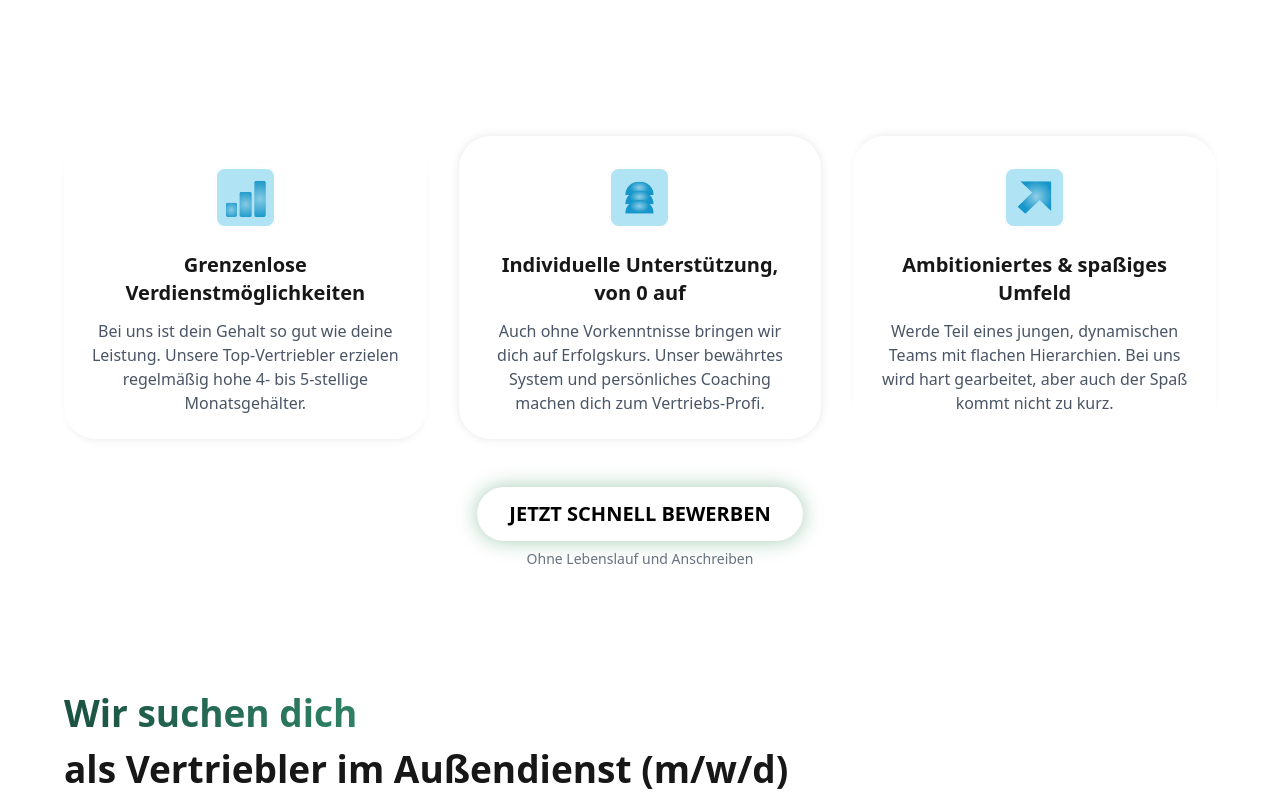
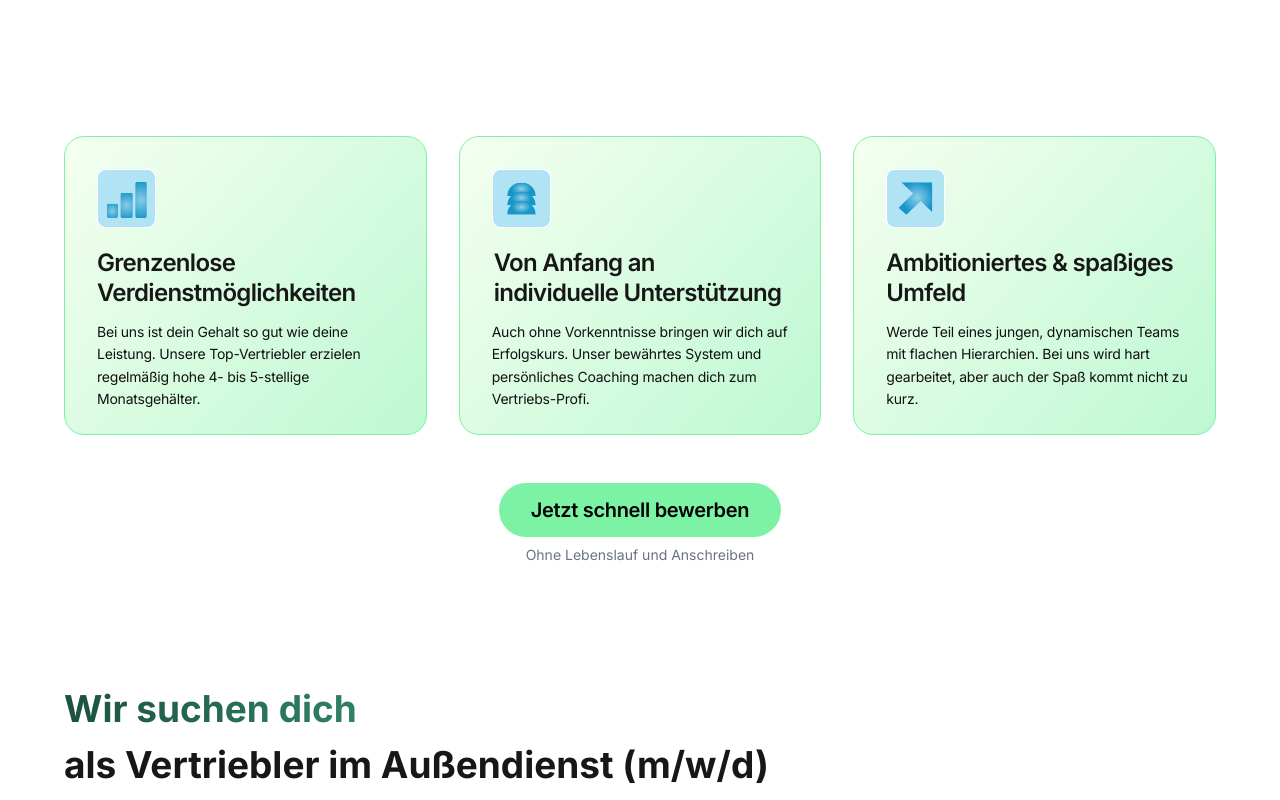
Before and after one commit to mattis-1/sellwell, a Next.js app: page /karriere in a window 1280 px wide. Shown: the part 1440-2240 px from the top of the page. Built offline with nearby package versions, Linux system fonts and the light colour scheme.

Commit message:
nicer design

```diff
--- a/src/app/layout.tsx
+++ b/src/app/layout.tsx
@@ -2,7 +2,7 @@ import type { Metadata } from "next";
 import { Geist, Geist_Mono } from "next/font/google";
 import "./globals.css";
 import { cn } from "@/lib/utils";
-import { Inter } from 'next/font/google'
+import { Inter, Montserrat } from 'next/font/google'
 
 const geistSans = Geist({
   variable: "--font-geist-sans",
@@ -18,6 +18,14 @@ const inter = Inter({
   subsets: ['latin'],
   display: 'swap',
   variable: '--font-inter',
+  weight: ['100', '200', '300', '400', '500', '600', '700', '800', '900'],
+
+});
+
+const montserrat = Montserrat({
+  subsets: ['latin'],
+  display: 'swap',
+  variable: '--font-montserrat',
   weight: ['100', '200', '300', '400', '500', '600', '700', '800', '900'],
 });
 
@@ -36,7 +44,7 @@ export default function RootLayout({
     <html
       lang="de"
       suppressHydrationWarning
-      className={cn(inter.variable, geistSans.variable, geistMono.variable)}
+      className={cn(inter.variable, geistSans.variable, geistMono.variable, montserrat.variable)}
     >
       <body
         className={cn(
--- a/src/modules/karriere-lp/components/benefits.tsx
+++ b/src/modules/karriere-lp/components/benefits.tsx
@@ -35,26 +35,27 @@ export default function SellwellBenefits() {
       <div className="sellwell-container">
 
         <div className="grid grid-cols-1 md:grid-cols-3 gap-8 max-w-6xl mx-auto">
+
           {/* Benefit 1 */}
-          <div className="sellwell-benefit-container-alt-2">
-            <div className="mb-4">
-              <Image
+          <div className="sellwell-benefit-container-alt">
+            <div className="mb-3 mr-auto">
+            <Image
               src="/shx-icon1.svg"
               alt="icon"
               width={75}
               height={75}
               />
             </div>
-            <h3 className="text-xl font-bold mb-3">Grenzenlose Verdienstmöglichkeiten</h3>
-            <p className="text-gray-600">
-              Bei uns ist dein Gehalt so gut wie deine Leistung. Unsere Top-Vertriebler erzielen regelmäßig hohe 4- bis
-              5-stellige Monatsgehälter.
+            <h3 className="text-[24px] font-[600] text-left tracking-[-0.72px] leading-[30.4px] mb-3 pl-2">Grenzenlose Verdienstmöglichkeiten</h3>
+            <p className="font-inter text-[#111111] text-left text-[14px] tracking-[-0.22px] leading-[22.4px] pl-2">
+            Bei uns ist dein Gehalt so gut wie deine Leistung. Unsere Top-Vertriebler erzielen regelmäßig hohe 4- bis
+            5-stellige Monatsgehälter.
             </p>
           </div>
 
           {/* Benefit 2 */}
           <div className="sellwell-benefit-container-alt">
-            <div className="mb-4">
+            <div className="mb-3 mr-auto">
             <Image
               src="/shx-icon2.svg"
               alt="icon"
@@ -62,16 +63,16 @@ export default function SellwellBenefits() {
               height={75}
               />
             </div>
-            <h3 className="text-xl font-bold mb-3">Individuelle Unterstützung, von 0 auf</h3>
-            <p className="text-gray-600">
+            <h3 className="text-[24px] font-[600] text-left tracking-[-0.72px] leading-[30.4px] mb-3 ml-[-5px]">Von Anfang an<br />individuelle Unterstützung</h3>
+            <p className="font-inter text-[#111111] text-left text-[14px] tracking-[-0.22px] leading-[22.4px] pl-2">
               Auch ohne Vorkenntnisse bringen wir dich auf Erfolgskurs. Unser bewährtes System und persönliches Coaching
               machen dich zum Vertriebs-Profi.
             </p>
           </div>
 
           {/* Benefit 3 */}
-          <div className="sellwell-benefit-container-alt-3">
-            <div className="mb-4">
+          <div className="sellwell-benefit-container-alt">
+            <div className="mb-3 mr-auto">
             <Image
               src="/shx-icon3.svg"
               alt="icon"
@@ -79,16 +80,18 @@ export default function SellwellBenefits() {
               height={75}
               />
             </div>
-            <h3 className="text-xl font-bold mb-3">Ambitioniertes & spaßiges Umfeld</h3>
-            <p className="text-gray-600">
-              Werde Teil eines jungen, dynamischen Teams mit flachen Hierarchien. Bei uns wird hart gearbeitet, aber
-              auch der Spaß kommt nicht zu kurz.
+            <h3 className="text-[24px] font-[600] text-left tracking-[-0.72px] leading-[30.4px] mb-3 pl-2 ">Ambitioniertes & spaßiges Umfeld</h3>
+            <p className="font-inter text-[#111111] text-left text-[14px] tracking-[-0.22px] leading-[22.4px] pl-2">
+            Werde Teil eines jungen, dynamischen Teams mit flachen Hierarchien. Bei uns wird hart gearbeitet, aber
+            auch der Spaß kommt nicht zu kurz.
             </p>
           </div>
+
+
         </div>
 
         <div className="text-center mt-12">
-          <a href="#formular"><Button>JETZT SCHNELL BEWERBEN</Button></a>
+          <a href="#formular"><Button>Jetzt schnell bewerben</Button></a>
           <p className="text-sm text-gray-500 mt-2">Ohne Lebenslauf und Anschreiben</p>
         </div>
       </div>
--- a/src/modules/karriere-lp/components/hero.tsx
+++ b/src/modules/karriere-lp/components/hero.tsx
@@ -131,7 +131,7 @@ export default function SellwellHero() {
         {/* Headline with enhanced typography */}
         <motion.h1
           variants={itemVariants}
-          className="text-3xl md:text-4xl lg:text-5xl text-center font-bold max-w-4xl mx-auto px-4 mb-8 leading-tight"
+          className="font-montserrat text-3xl md:text-4xl lg:text-5xl text-center font-bold max-w-4xl mx-auto px-4 mb-8 leading-tight"
         >
           <span className="relative inline-block">
             <span className="relative z-10">Entfalte dein volles Potenzial</span>
--- a/src/modules/karriere-lp/styles/karriere-lp-styles.css
+++ b/src/modules/karriere-lp/styles/karriere-lp-styles.css
@@ -1,44 +1,17 @@
-/* Sellwell Landing Page Scoped Styles */
-.sellwell-landing {
-    /* Base styles */
-    font-family: var(--font-instrument-serif),    /* your new font */
-               "Instrument Serif Placeholder",  /* fallback #1 */
-               serif;                           /* generic serif fallback */
-  }
 
-  /* Font faces - these will be available globally, but that's usually fine for fonts */
-
-  /* Scoped component styles */
-  .sellwell-landing h1,
-  .sellwell-landing h2,
-  .sellwell-landing h3,
-  .sellwell-landing h4,
-  .sellwell-landing h5,
-  .sellwell-landing h6 {
-    font-family: "Mazard Bold", system-ui, sans-serif;
-    font-weight: 700;
-  }
-
-  .sellwell-landing p,
-  .sellwell-landing span,
-  .sellwell-landing div,
-  .sellwell-landing li {
-    font-family: "Mazard Medium", system-ui, sans-serif;
-  }
 
 /* core button */
 .sellwell-btn-primary {
   overflow: hidden;              /* clip the SVG and gradient */
-  position: relative;            /* needed for proper gradient positioning */
   border: none;
-  color: rgb(124, 242, 165);                 /* ensure no border blocks gradient */
-  font-weight: 700;
+  background-color: rgb(124, 242, 165);                 /* ensure no border blocks gradient */
+  font-weight: 600;
   padding: 0.75rem 2rem;
   border-radius: 999px;
   transition: transform 150ms;
   font-size: 20px;
   color: black;
-  box-shadow: 0 0 20px rgba(43, 137, 79, 0.432);
+  letter-spacing: -0.32px;
   transition:
     box-shadow 300ms ease,
     transform 150ms ease;
@@ -52,18 +25,13 @@
 
 /* simple hover/active feedback */
 .sellwell-btn-primary:hover {
-  transform: scale(1.02);
-  box-shadow: 0 0 25px rgba(43, 137, 79, 0.6);
-}
-
-.sellwell-btn-primary:active {
-  transform: scale(0.98);
+  background-color: #4EFF8D;
 }
 
   .sellwell-btn-secondary {
-    background-color: transparent;
+    background-color: #15803d;
     border: 2px solid #86efac;
-    color: #15803d;
+    color: black;
     font-weight: 700;
     padding: 0.75rem 2rem;
     border-radius: 9999px;
@@ -174,13 +142,23 @@
   }
 
   .sellwell-benefit-container-alt {
-    border-radius: 2rem;
+    border-radius: 20px;
+    align-content: flex-start;
+    align-items: flex-start;
+    background-clip: border-box;
+    background-image: linear-gradient(132deg, rgba(235, 255, 225, 0.5) 0%, rgba(124, 242, 165, 0.5) 100%);
+    background-position-x: 0%;
+    background-position-y: 0%;
+    background-repeat: repeat;
+    background-size: auto;
+    background-origin: padding-box;
     padding: 1.5rem;
     display: flex;
+    border-width: 1px;
+    border-color: rgb(124, 242, 165);
     flex-direction: column;
     align-items: center;
     text-align: center;
-    box-shadow: 0 0 10px rgba(0, 0, 0, 0.1);
   }
 
   .sellwell-benefit-container-alt-2 {
```
